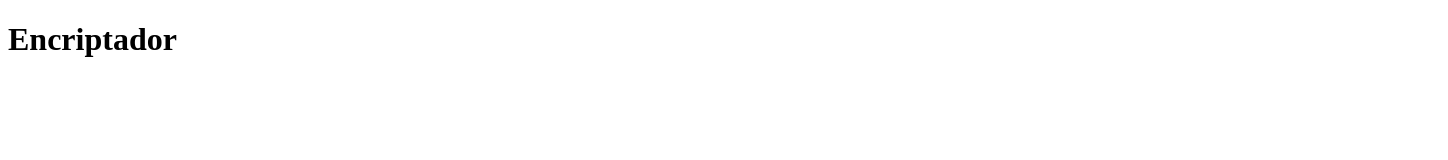
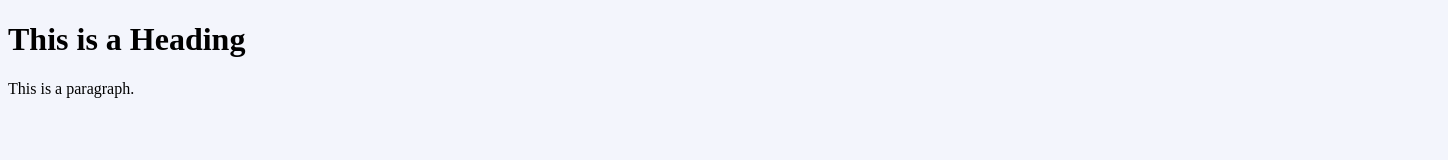
Before and after one commit to gamm10/Encriptador, a plain HTML site: page index.html in a window 1280 px wide. Shown: the whole page, 1448 px wide, since content can reach past the window. Drawn offline with Linux system fonts and the light colour scheme.

Commit message:
Uniendo el css al index

```diff
--- a/index.css
+++ b/index.css
@@ -0,0 +1,6 @@
+body {
+    position: relative;
+    width: 1440px;
+    height: 1024px;
+    background: #F3F5FC;
+  }
--- a/index.html
+++ b/index.html
@@ -1,12 +1,13 @@
 <!DOCTYPE html>
 <html lang="es">
   <head>
-    <meta charset="UTF-8" />
-    <meta http-equiv="X-UA-Compatible" content="IE=edge" />
-    <meta name="viewport" content="width=device-width, initial-scale=1.0" />
-    <title>Universidad HTML</title>
-  </head>
-  <body>
-    <h1>Encriptador</h1>
-  </body>
+    <title>Page Title</title>
+    <link href="index.css" rel="stylesheet" type="text/css" media="all">
+    </head>
+    <body>
+
+    <h1>This is a Heading</h1>
+    <p>This is a paragraph.</p>
+
+    </body>
 </html>
```
